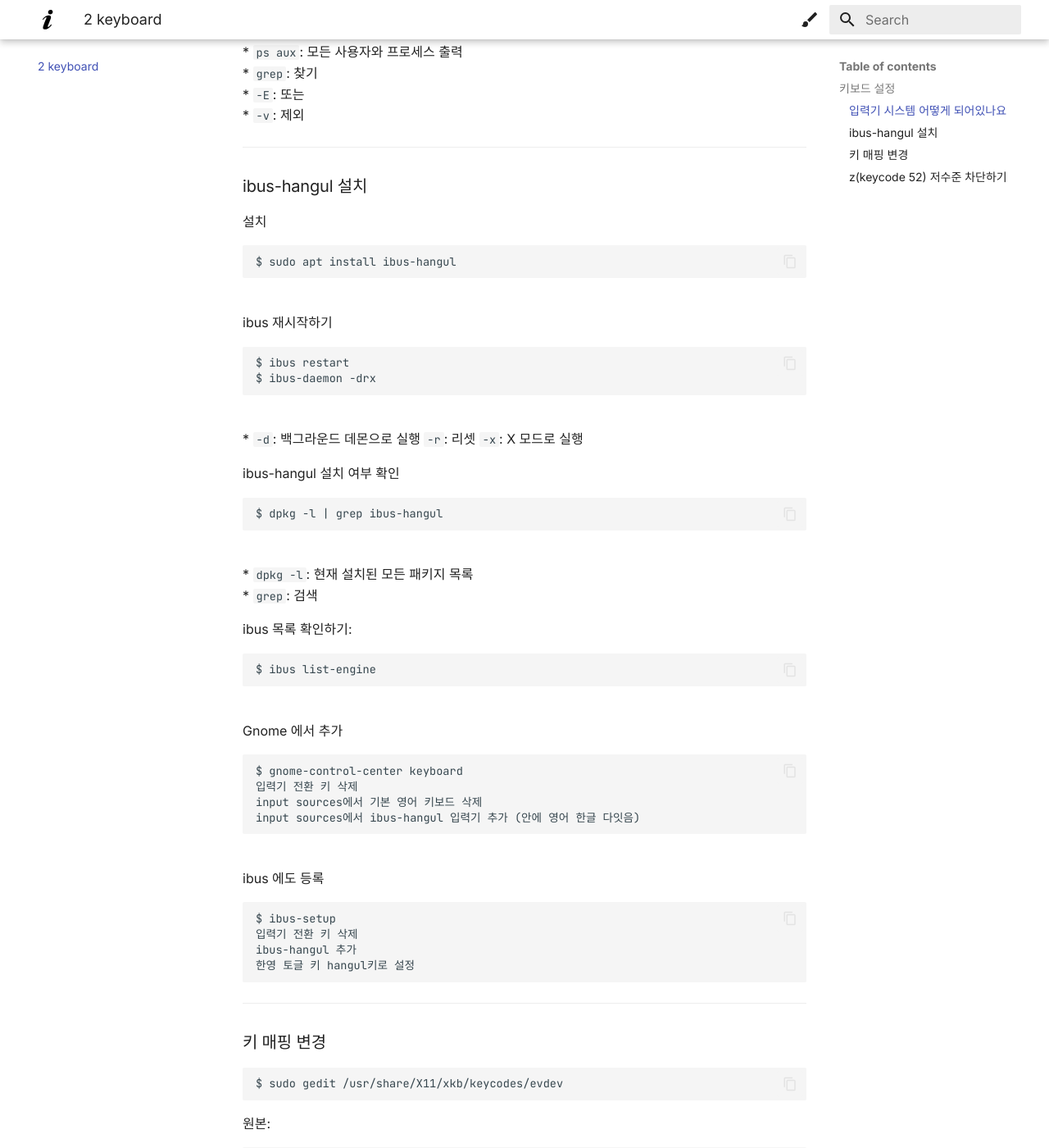
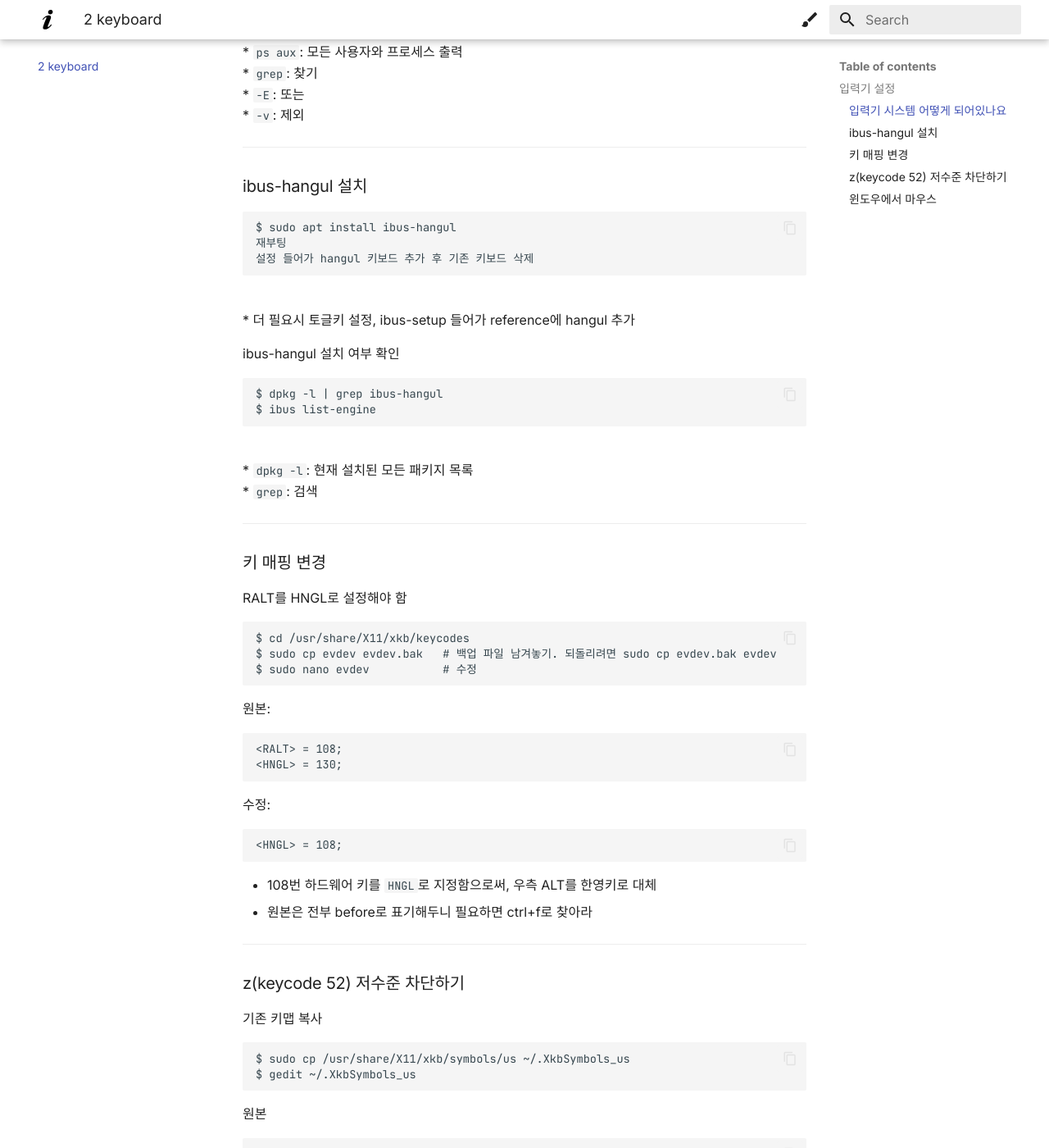
Before and after one commit to kkongnyang2/dev-environment, an MkDocs documentation site: the page built from docs/2-keyboard.md, in a window 1280 px wide and 1400 px high, scrolled down 984 px. Shown: the whole window at 82% size. Built offline with MkDocs 1.6.1 and Material for MkDocs 9.7.7, drawn with Linux system fonts in a browser that asks for light colours; some of the changed text lies outside the part shown.

Commit message:
2026.01.16

````diff
--- a/docs/2-keyboard.md
+++ b/docs/2-keyboard.md
@@ -1,4 +1,4 @@
-## 키보드 설정
+## 입력기 설정
 
 작성자: kkongnyang2 작성일: 2025-06-04
 
@@ -38,49 +38,29 @@
 ---
 ### ibus-hangul 설치
 
-설치
 ```
 $ sudo apt install ibus-hangul
+재부팅
+설정 들어가 hangul 키보드 추가 후 기존 키보드 삭제
 ```
-ibus 재시작하기
-```
-$ ibus restart
-$ ibus-daemon -drx
-```
-* `-d`: 백그라운드 데몬으로 실행 `-r`: 리셋 `-x`: X 모드로 실행
+* 더 필요시 토글키 설정, ibus-setup 들어가 reference에 hangul 추가
 
 ibus-hangul 설치 여부 확인
 ```
 $ dpkg -l | grep ibus-hangul
+$ ibus list-engine
 ```
 * `dpkg -l`: 현재 설치된 모든 패키지 목록
 * `grep`: 검색
 
-ibus 목록 확인하기:
-```
-$ ibus list-engine
-```
-Gnome 에서 추가
-```
-$ gnome-control-center keyboard
-입력기 전환 키 삭제
-input sources에서 기본 영어 키보드 삭제
-input sources에서 ibus-hangul 입력기 추가 (안에 영어 한글 다잇음)
-```
-ibus 에도 등록
-
-```
-$ ibus-setup
-입력기 전환 키 삭제
-ibus-hangul 추가
-한영 토글 키 hangul키로 설정
-```
-
 ---
 ### 키 매핑 변경
 
+RALT를 HNGL로 설정해야 함
 ```
-$ sudo gedit /usr/share/X11/xkb/keycodes/evdev
+$ cd /usr/share/X11/xkb/keycodes
+$ sudo cp evdev evdev.bak   # 백업 파일 남겨놓기. 되돌리려면 sudo cp evdev.bak evdev
+$ sudo nano evdev           # 수정
 ```
 
 원본:
@@ -124,3 +104,25 @@
 * `setxkbmap`: X 맵 설정
 * `-I$HOME` : 커스텀 심볼 파일을 홈 디렉토리에서 우선 찾게함
 * `-layout us` : 레이아웃이 us 파일을 기반
+
+
+### 윈도우에서 마우스
+
+```
+vxe R1 pro max 마우스는 2.4K 수신기와 4K 수신기가 있음.
+형태는 다섯가지나 가능
+2.4K 수신기
+선+젠더+2.4K 수신기(거리 늘려주기용)
+선+4K 수신기
+유선
+블루투스
+난 2.4K 수신기를 사용하고 있고 변경이 필요하면 https://hub.atk.pro/ 가서 원하는 수신기를 꼽고 원래껀 빼고 페어링해주면 됨.
+
+로지텍 Pro X superlight 마우스는 2.4K 수신기가 있음
+형태는 네가지가 가능
+2.4K 수신기
+선+젠더+2.4K 수신기(거리 늘려주기용)
+유선
+블루투스
+변경이 필요하면 logitech G hub 소프트웨어에서 설정.
+```
````
